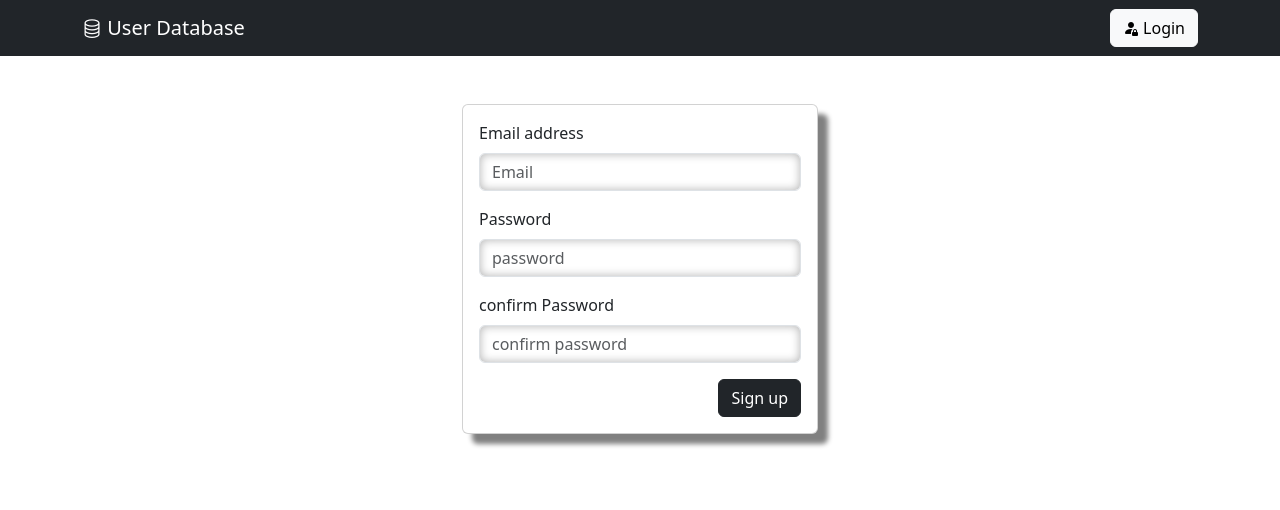
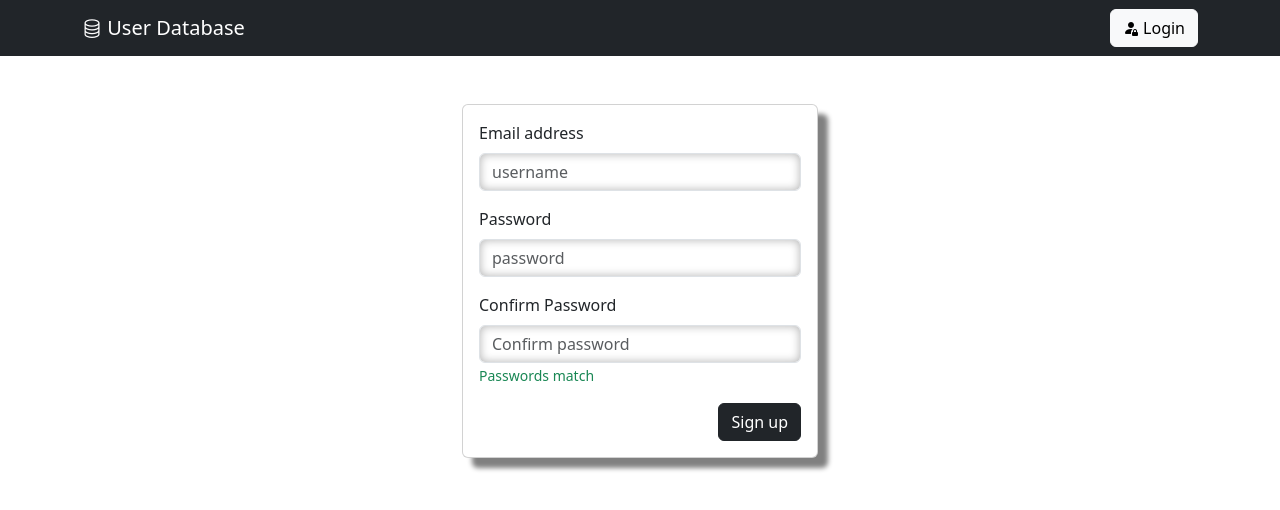
Before and after one commit to manojconcept/axiosp, a React (Create React App) app: page /signup in a window 1280 px wide. Shown: the top 510 px of the page. Built offline with nearby package versions, Linux system fonts and the light colour scheme; no server answers.

Commit message:
singup fix formik yup

```diff
--- a/src/component/Logpage/Signin.js
+++ b/src/component/Logpage/Signin.js
@@ -10,6 +10,7 @@ const signInSchema = yup.object({
 function Signin() {
     const { adminData } = GobalContext();
     const navigator = useNavigate();
+
     const formik = useFormik({
         initialValues: {
             username: "",
@@ -38,7 +39,7 @@ function Signin() {
             <div className="container mt-2">
                 <div className="row justify-content-center">
                     <div className="col-5">
-                        <div style={{ boxShadow: "10px 10px 5px gray " }}  className="card p-4 mt-5">
+                        <div style={{ boxShadow: "10px 10px 5px gray " }}  className="card p-4 mt-5"s>
                             <form onSubmit={formik.handleSubmit}>
                                 <div className="form-group">
                                     <label htmlFor="exampleInputUsername">@Username</label>
--- a/src/component/Logpage/Signup.js
+++ b/src/component/Logpage/Signup.js
@@ -1,13 +1,14 @@
 import { useFormik } from "formik";
 import { useState } from "react";
 import * as yup from "yup"
+import { GobalContext } from "../../config/Utils";
+
 function Signup() {
-    const [singupVal, setSingupVal] = useState();
 
     const signUpSchema = yup.object({
         username: yup.string().min(5, "Need a longer username").required("Please Type the Username"),
-        password: yup.string().min(5, "Type the range").max(5, "type the range").required("Please type the password"),
-        confirmpassword: yup.string().min(5, "Type the range").max(5, "type the range").required("Please type the password")
+        password: yup.string().min(5, "Type the range").required("Please type the password"),
+        confirmpassword: yup.string().min(5, "Type the range").required("Please type the password")
     })
     const loginForm = {
         initialValues: {
@@ -17,7 +18,7 @@ function Signup() {
         },
         validationSchema: signUpSchema,
         onSubmit: (values) => {
-            console.log(values);
+            console.log(values)
         }
     }
     const formik = useFormik(loginForm)
@@ -26,11 +27,10 @@ function Signup() {
             <div className="row d-flex justify-content-center">
                 <div className="col-4">
                     <div style={{ boxShadow: "10px 10px 5px gray " }} className="card p-3">
-
                         <form onSubmit={formik.handleSubmit}>
                             <div className="mb-3">
                                 <label htmlFor="exampleInputUsername" className="form-label">Email address</label>
-                                <input value={formik.values.username} onChange={formik.handleChange} onBlur={formik.handleBlur} type="text" className="form-control" id="username" name="username" aria-describedby="emailHelp" placeholder="Email" />
+                                <input value={formik.values.username} onChange={formik.handleChange} onBlur={formik.handleBlur} type="text" className="form-control" id="username" name="username" aria-describedby="usernameHelp" placeholder="username" />
                                 {formik.errors.username && formik.touched.username && (
                                     <span>{formik.errors.username}</span>
                                 )}
@@ -45,12 +45,26 @@ function Signup() {
                                 )}
                             </div>
                             <div className="mb-3">
-                                <label htmlFor="exampleInputConfirmPassword" className="form-label">confirm Password</label>
-                                <input id="confirmpassword" name="confirmpassword" value={formik.values.confirmpassword} onBlur={formik.handleBlur} onChange={formik.handleChange} type="password" className="form-control" placeholder="confirm password" />
+                                <label htmlFor="exampleInputConfirmPassword" className="form-label">Confirm Password</label>
+                                <input
+                                    id="confirmpassword"
+                                    name="confirmpassword"
+                                    value={formik.values.confirmpassword}
+                                    onBlur={formik.handleBlur}
+                                    onChange={formik.handleChange}
+                                    type="password"
+                                    className={`form-control ${formik.errors.confirmpassword && formik.touched.confirmpassword ? 'is-invalid' : ''}`}
+                                    placeholder="Confirm password"
+                                />
                                 {formik.errors.confirmpassword && formik.touched.confirmpassword && (
-                                    <small id="passwordhelp" className="form-text text-muted">
+                                    <div className="invalid-feedback">
                                         {formik.errors.confirmpassword}
-                                    </small>
+                                    </div>
+                                )}
+                                {formik.values.password === formik.values.confirmpassword ? (
+                                    <small className="form-text text-success">Passwords match</small>
+                                ) : (
+                                    <small className="form-text text-danger">Passwords don't match</small>
                                 )}
                             </div>
                             <div className="d-flex justify-content-end">
@@ -59,6 +73,7 @@ function Signup() {
                         </form>
                     </div>
                 </div>
+
             </div>
         </div>
     )
```
